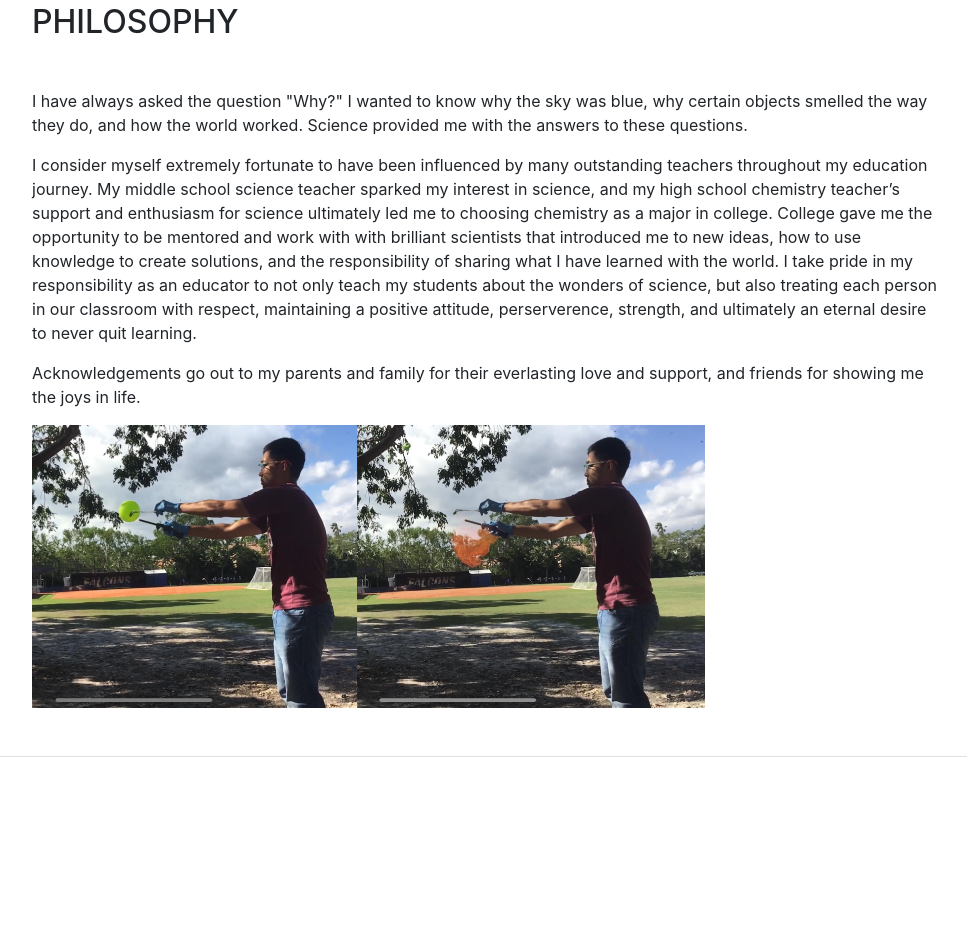
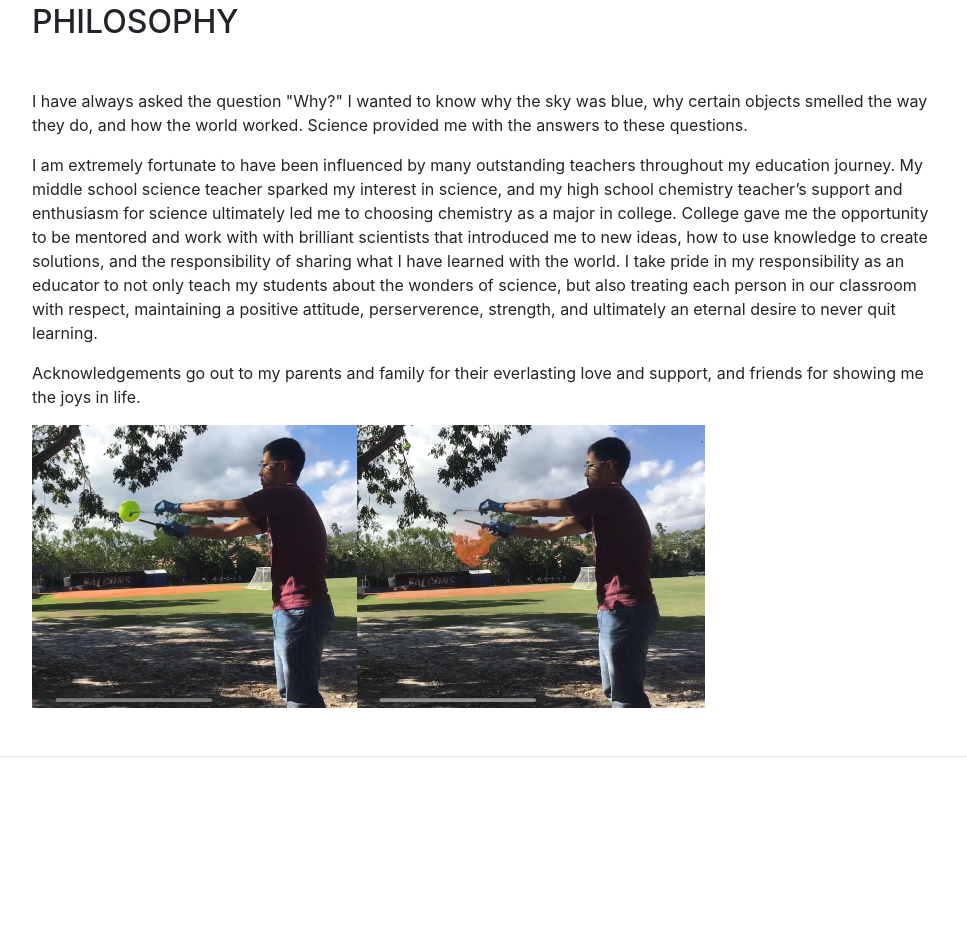
Before and after one commit to dongkevin/fastcat, a website with bundled scripts: page index.html in a window 1280 px wide. Shown: the part 845-1778 px from the top of the page, without its empty margins (288-1255 px from the left). Built offline with nearby package versions, Linux system fonts and the light colour scheme; a web font is replaced by a local one.

Commit message:
Update index.html

```diff
--- a/index.html
+++ b/index.html
@@ -91,7 +91,7 @@
         <div class="my-auto">
           <h2 class="mb-5">Philosophy</h2>
           <p>I have always asked the question "Why?" I wanted to know why the sky was blue, why certain objects smelled the way they do, and how the world worked. Science provided me with the answers to these questions.  </p>
-            <p> I consider myself extremely fortunate to have been influenced by many outstanding teachers throughout my education journey. My middle school science teacher sparked my interest in science, and my high school chemistry teacher’s support and enthusiasm for science ultimately led me to choosing chemistry as a major in college. College gave me the opportunity to be mentored and work with with brilliant scientists that introduced me to new ideas, how to use knowledge to create solutions, and the responsibility of sharing what I have learned with the world. I take pride in my responsibility as an educator to not only teach my students about the wonders of science, but also treating each person in our classroom with respect, maintaining a positive attitude, perserverence, strength, and ultimately an eternal desire to never quit learning. </p>
+            <p> I am extremely fortunate to have been influenced by many outstanding teachers throughout my education journey. My middle school science teacher sparked my interest in science, and my high school chemistry teacher’s support and enthusiasm for science ultimately led me to choosing chemistry as a major in college. College gave me the opportunity to be mentored and work with with brilliant scientists that introduced me to new ideas, how to use knowledge to create solutions, and the responsibility of sharing what I have learned with the world. I take pride in my responsibility as an educator to not only teach my students about the wonders of science, but also treating each person in our classroom with respect, maintaining a positive attitude, perserverence, strength, and ultimately an eternal desire to never quit learning. </p>
             <p> Acknowledgements go out to my parents and family for their everlasting love and support, and friends for showing me the joys in life. </p>
           <IMG SRC="img/balloon.jpg" ALT="Hydrogen Balloon Demo" WIDTH=673 HEIGHT=283>
         </div>
```
